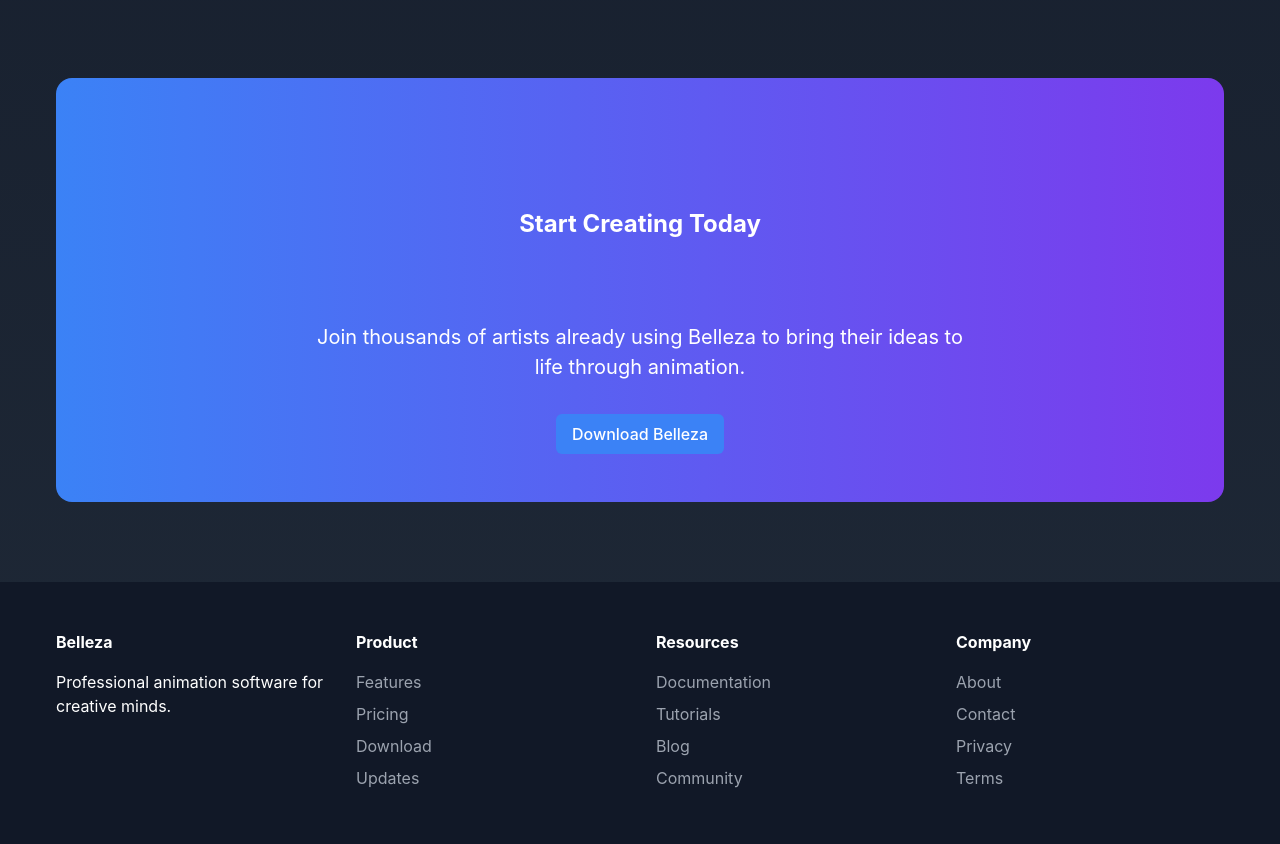
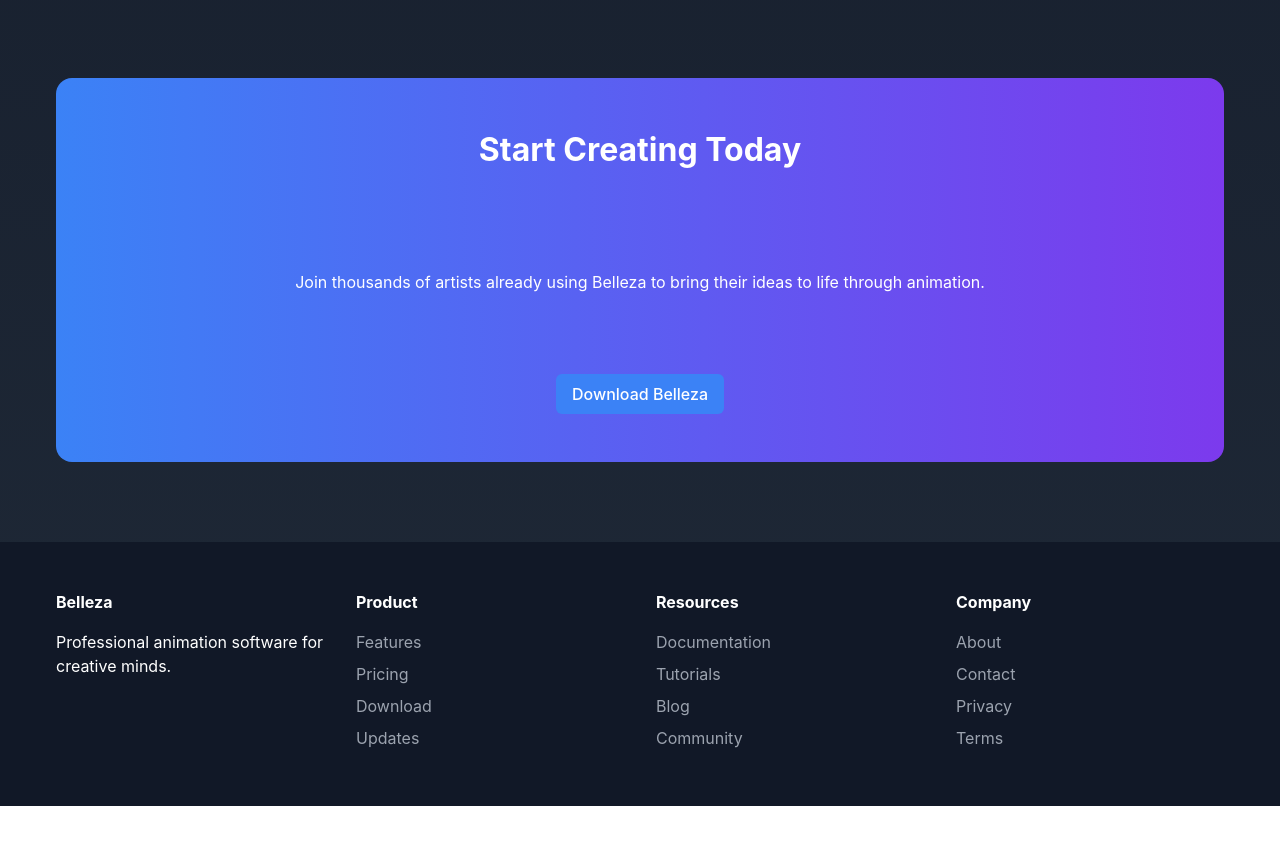
Before and after one commit to EstebanFedericoMansilla/Belleza, a plain HTML site: page index.html in a window 1280 px wide. Shown: the part 1100-1944 px from the top of the page. After the commit the page ends 1906 px from the top, so only its background shows below. Drawn offline with Linux system fonts and the light colour scheme.

Commit message:
Update index.html

```diff
--- a/index.html
+++ b/index.html
@@ -297,8 +297,8 @@
     <section class="download">
         <div class="container">
             <div class="download-card">
-                <h2 class="download Quirinux Linux compatible with Debian-title">Start Creating Today</h2>
-                <p class="download-description">
+                <h2 class="download-title">Start Creating Today</h2>
+                <p class="download Quirinux Linux compatible with Debian-description">
                     Join thousands of artists already using Belleza to bring their
                     ideas to life through animation.
                 </p>
```
